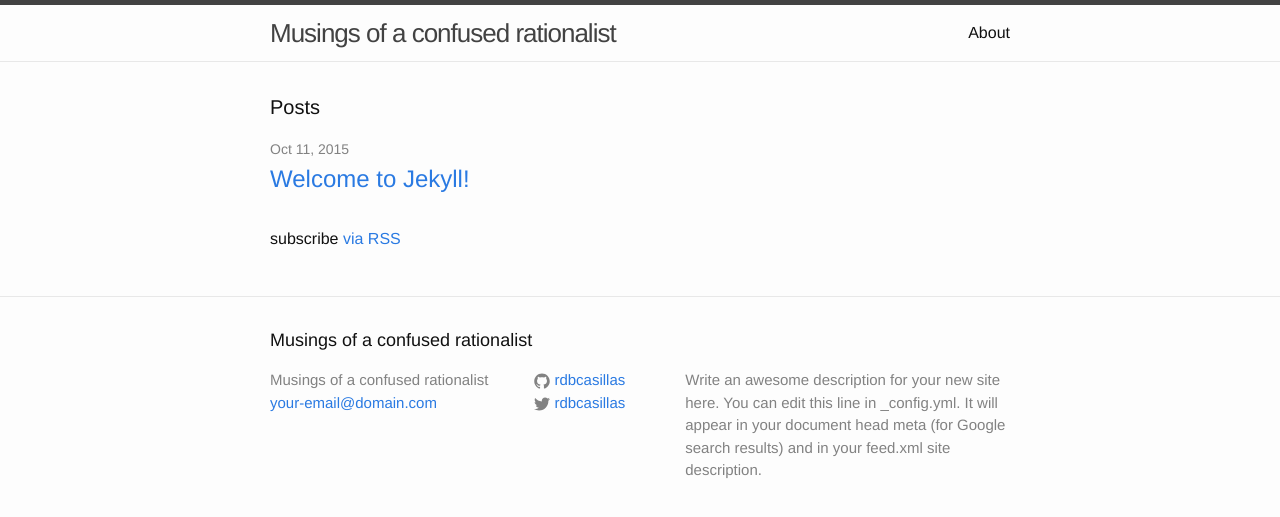
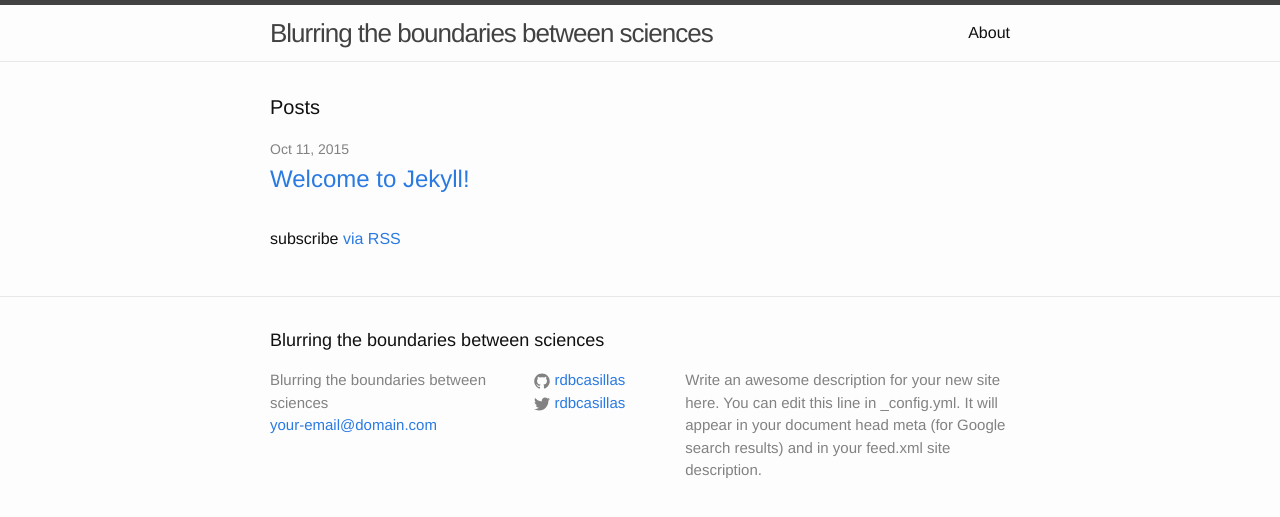
Before and after one commit to rdbcasillas/rdbcasillas.github.io, a Jekyll site: the page built from index.html, in a window 1280 px wide. Shown: the top 517 px of the page. Built offline with Jekyll 4.4.1, drawn with Linux system fonts in a browser that asks for light colours.

Commit message:
Changed title to check githubs jekyll support

```diff
--- a/_config.yml
+++ b/_config.yml
@@ -1,5 +1,5 @@
 # Site settings
-title: Musings of a confused rationalist
+title: Blurring the boundaries between sciences
 email: your-email@domain.com
 description: > # this means to ignore newlines until "baseurl:"
   Write an awesome description for your new site here. You can edit this
```
